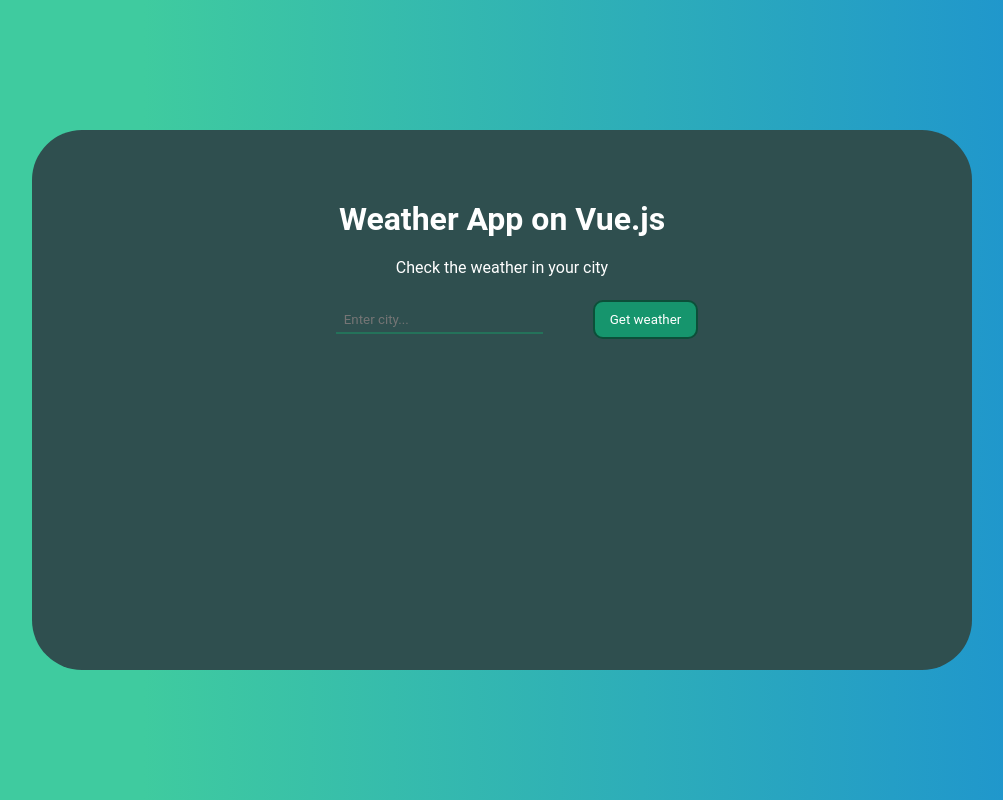
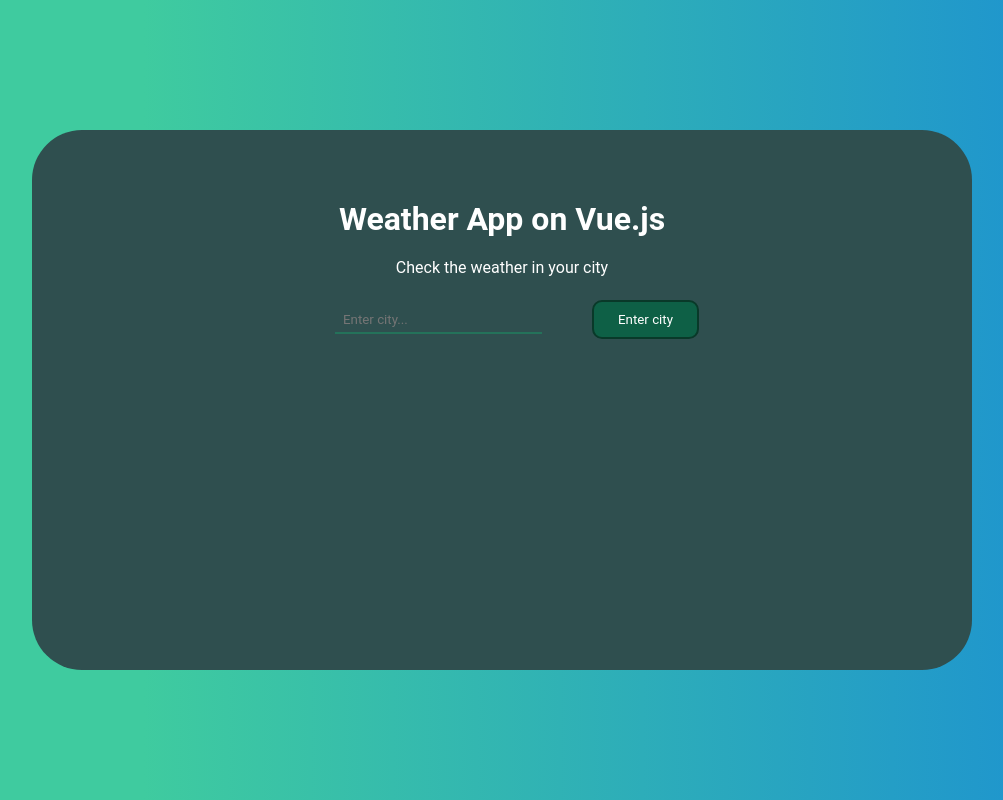
Before and after one commit to AndrewYaremenko/Vuejs-weather-app, a Vue app: page / in a window 1280 px wide. Shown: the whole page, without its empty margins (138-1141 px from the left). Built offline with nearby package versions, Linux system fonts and the light colour scheme.

Commit message:
condition

```diff
--- a/src/App.vue
+++ b/src/App.vue
@@ -11,9 +11,10 @@
 <template>
   <div class="wrapper">
     <h1>Weather App on Vue.js</h1>
-    <p>Check the weather in {{ city == "" ? "your city" : city}}</p>
+    <p>Check the weather in {{ city == "" ? "your city" : "\"" + city + "\"" }}</p>
     <input type="text" v-model="city" placeholder="Enter city...">
-    <button>Get weather</button>
+    <button v-if="city != ''" class="activeBtn">Get weather</button>
+    <button v-else disabled class="disableBtn">Enter city</button>
   </div>
 </template>
 
@@ -50,7 +51,7 @@
   border-bottom-color: rgba(63, 203, 159, 1);
 }
 
-.wrapper button {
+.wrapper .activeBtn {
   background: #16956d;
   color: white;
   border-radius: 10px;
@@ -61,7 +62,17 @@
   transition: transform 500ms ease;
 }
 
-.wrapper button:hover {
+.wrapper .activeBtn:hover {
   transform: scale(1.1);
 }
+
+.wrapper .disableBtn {
+  background: #0e6046;
+  color: white;
+  border-radius: 10px;
+  border: 2px solid #093929;
+  padding: 10px 24px;
+  margin-left: 20px;
+  cursor: not-allowed;
+}
 </style>
```
